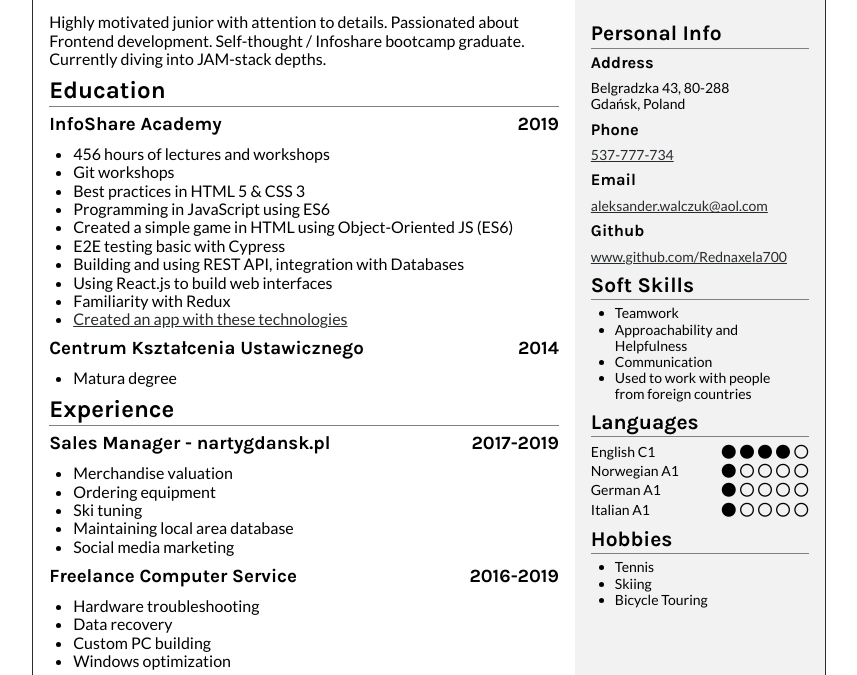
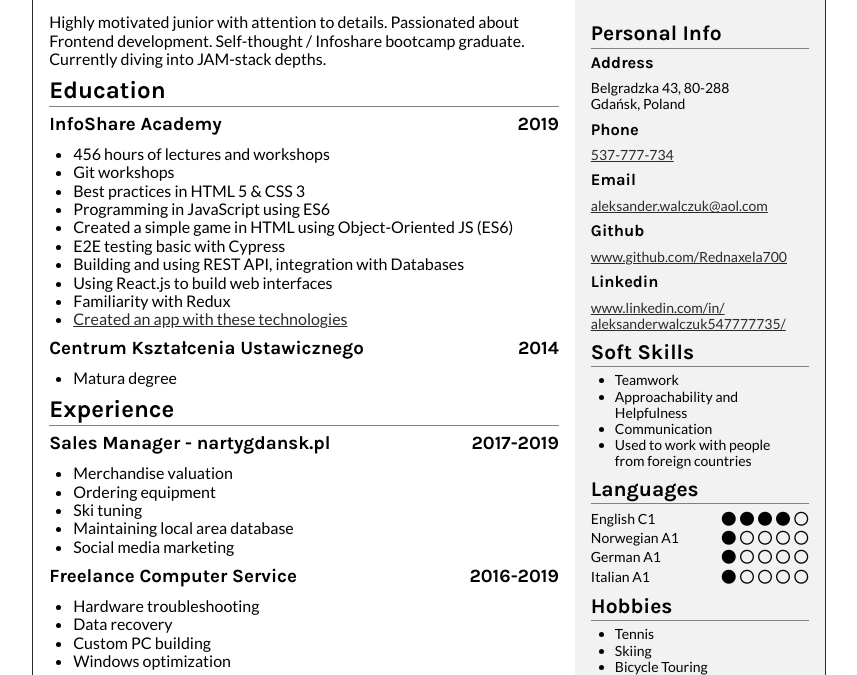
Before and after one commit to Rednaxela700/resume, a plain HTML site: page index.html in a window 1280 px wide. Shown: the part 115-790 px from the top of the page, without its empty margins (211-1068 px from the left). Drawn offline with nearby package versions, Linux system fonts and the light colour scheme.

Commit message:
added linkedin

```diff
--- a/index.html
+++ b/index.html
@@ -200,6 +200,10 @@
                     <h3 class="heading aside__heading">Github</h3>
                     <a href="www.github.com/Rednaxela700" class="link" target="_blank" referrerpolicy="no-referrer">www.github.com/Rednaxela700</a>
                 </div>
+                <div class="aside__wrapper">
+                    <h3 class="heading aside__heading">Linkedin</h3>
+                    <a href="www.github.com/Rednaxela700" class="link" target="_blank" referrerpolicy="no-referrer">www.linkedin.com/in/<br>aleksanderwalczuk547777735/</a>
+                </div>
             </section>
             <section class="aside__section skills">
                 <h2 class="heading section__heading">Soft Skills</h2>
```
